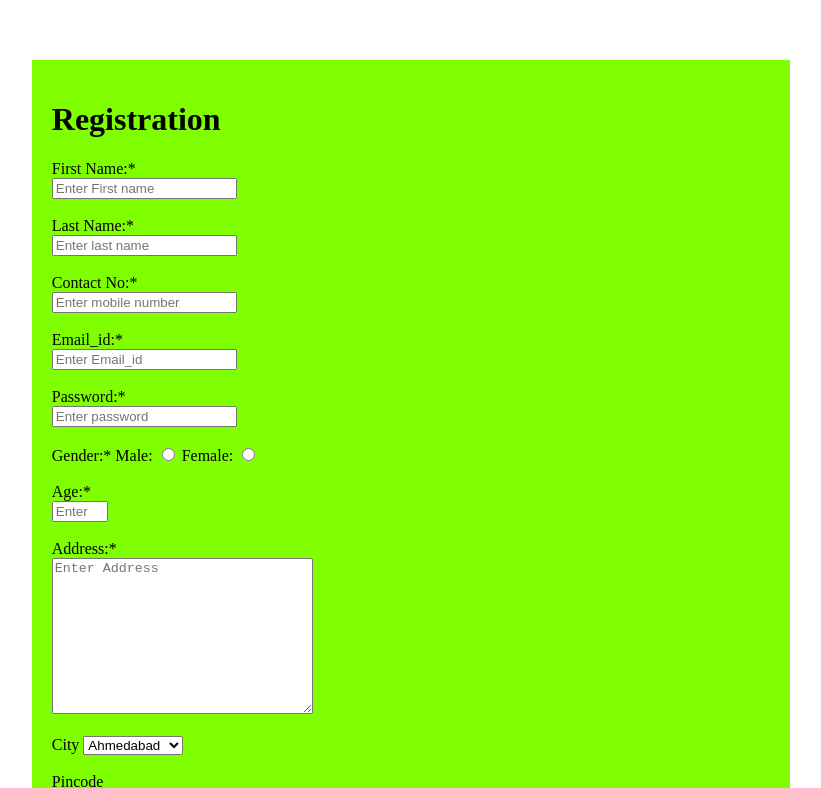
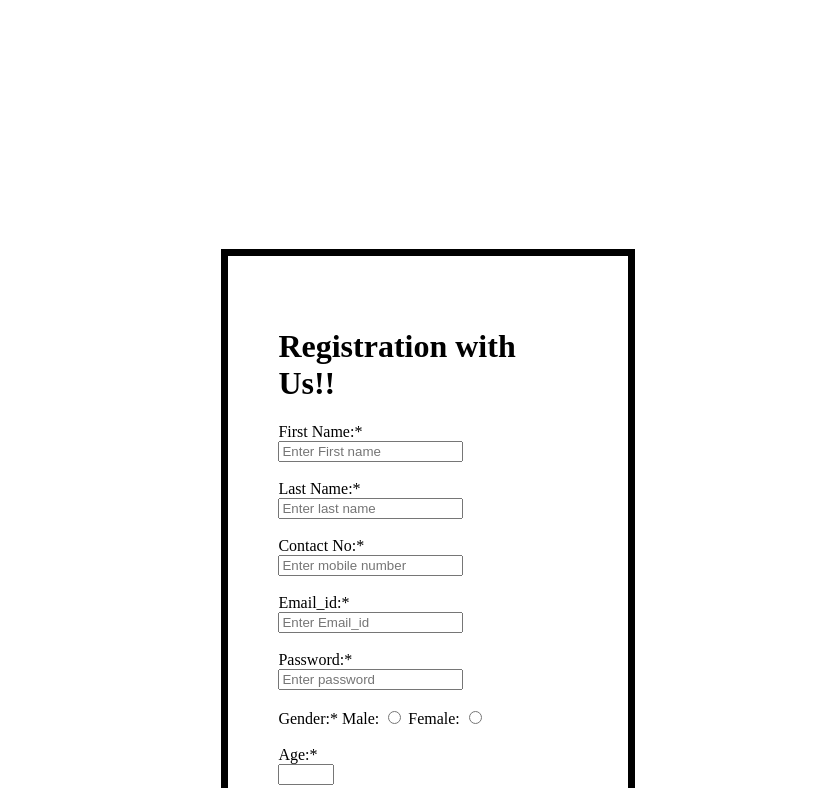
Before and after one commit to RUDra200R/AWT-college, a plain HTML site: page prac_5/test.html in a window 1280 px wide. Shown: the part 193-981 px from the top of the page, without its empty margins (229-1050 px from the left). Drawn offline with Linux system fonts and the light colour scheme.

Commit message:
Update test.html

```diff
--- a/prac_5/test.html
+++ b/prac_5/test.html
@@ -4,11 +4,19 @@
     <meta charset="UTF-8">
     <meta name="viewport" content="width=device-width, initial-scale=1.0">
     <title>Registration Forms</title>
+    <style>
+        div{
+            width: 300px;
+            border: 7px solid black;
+            padding: 50px;
+            margin: 35%;
+          }
+    </style>
 </head>
 <body>
-    <div style="background-color: chartreuse; padding: 20px; margin: 20%;">
+    <div>
         <form id="form">
-            <h1 id="heading">Registration</h1>
+            <h1 id="heading">Registration with Us!!</h1>
             <!-- First name -->
             <label for="fname">First Name:*</label> <br>
             <input type="text" name="First Name" id="fname" placeholder="Enter First name" required> <br>
@@ -42,7 +50,7 @@
            <br>
              <!-- Age -->
              <label for="Age">Age:*</label> <br>
-             <input type="number" min="18" max="38" placeholder="Enter age" required>
+             <input type="number" min="18" max="38" required>
              <br>
              <br>
             <!-- Address -->
@@ -69,8 +77,8 @@
             <br>
             <br>
             <!-- Sumbit -->
-            <label for="Sumbit">Sumbit</label> <br>
-            <input type="submit" name="Sumbit" id="Sumbit" required>
+            <label for="Sumbit">Sumbit </label><br>
+            <input type="submit"name="Sumbit" id="Sumbit"  required>
             <br>
             <br>
              <!-- reset -->
```
